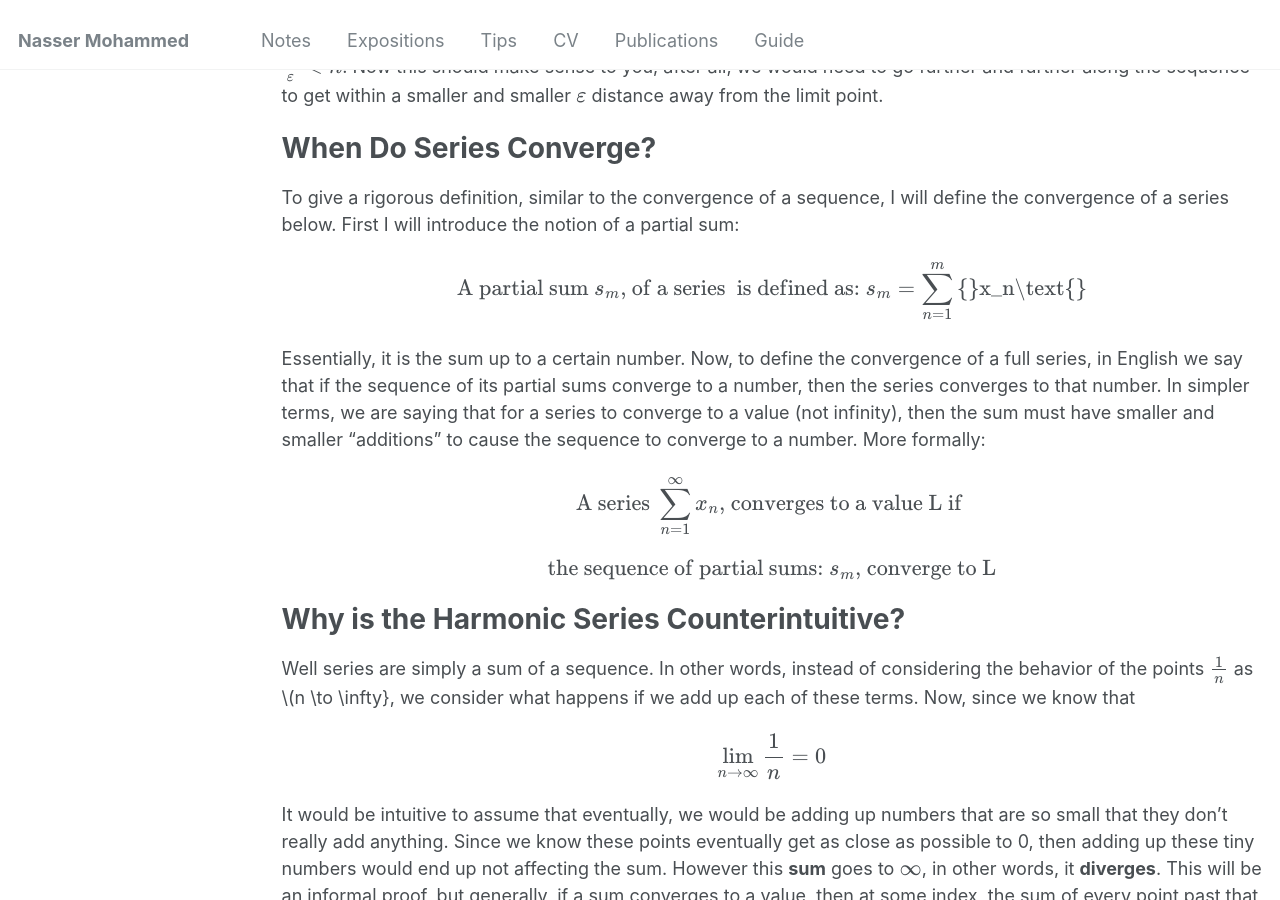
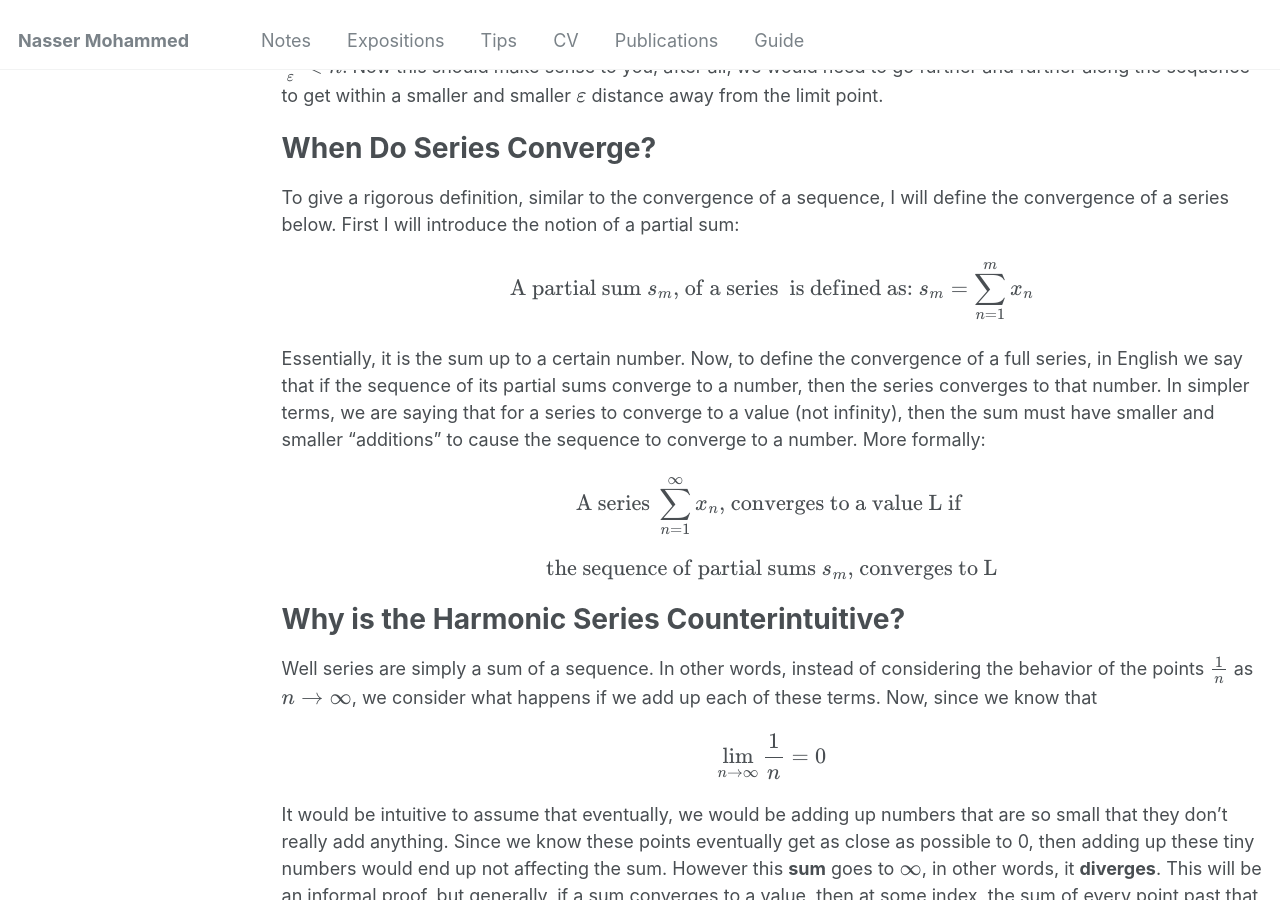
Before and after one commit to Nasser-Mohammed/Nasser-Mohammed.github.io, a Jekyll site: the page built from _pages/notes/analysis/harmonic-series.md, in a window 1280 px wide and 900 px high, scrolled down 1586 px. Built offline with Jekyll 4.4.1, drawn with Linux system fonts in a browser that asks for light colours.

Commit message:
Update harmonic-series.md

```diff
--- a/_pages/notes/analysis/harmonic-series.md
+++ b/_pages/notes/analysis/harmonic-series.md
@@ -36,14 +36,14 @@ In other words, for any \\(\varepsilon > 0\\), we can find a corresponding natur
 When Do Series Converge?
 ===
 To give a rigorous definition, similar to the convergence of a sequence, I will define the convergence of a series below. First I will introduce the notion of a partial sum:
-\\[\text{A partial sum } s_m \text{, of a series } \text{ is defined as: } s_m = \sum_{n = 1}^{m}\text{\{}x_n\text{\}}\\]
+\\[\text{A partial sum } s_m \text{, of a series } \text{ is defined as: } s_m = \sum_{n = 1}^{m}x_n\\]
 Essentially, it is the sum up to a certain number. Now, to define the convergence of a full series, in English we say that if the sequence of its partial sums converge to a number, then the series converges to that number. In simpler terms, we are saying that for a series to converge to a value (not infinity), then the sum must have smaller and smaller "additions" to cause the sequence to converge to a number. More formally:
 \\[\text{A series } \sum_{n = 1}^{\infty}\{x_n\} \text{, converges to a value L if }\\]
-\\[\text{the sequence of partial sums: } \{s_m\} \text{, converge to L}\\]
+\\[\text{the sequence of partial sums } s_m \text{, converges to L}\\]
 
 Why is the Harmonic Series Counterintuitive?
 ===
-Well series are simply a sum of a sequence. In other words, instead of considering the behavior of the points \\(\frac{1}{n}\\) as \\(n \to \infty}, we consider what happens if we add up each of these terms. Now, since we know that
+Well series are simply a sum of a sequence. In other words, instead of considering the behavior of the points \\(\frac{1}{n}\\) as \\(n \to \infty\\), we consider what happens if we add up each of these terms. Now, since we know that
 \\[\lim_{n \to \infty} \frac{1}{n} = 0\\]
 It would be intuitive to assume that eventually, we would be adding up numbers that are so small that they don't really add anything. Since we know these points eventually get as close as possible to 0, then adding up these tiny numbers would end up not affecting the sum. However this **sum** goes to \\(\infty\\), in other words, it **diverges**. This will be an informal proof, but generally, if a sum converges to a value, then at some index, the sum of every point past that index is arbitrarily small. Like in our sequence example, past a certain \\(n\\), our points were as close to 0 as we wanted. If we wanted closer and closer points, we just consider a smaller and smaller epsilon value. Now let's look at the series:
 \\[\sum_{n = 1}^{\infty} \frac{1}{n}\\]
```
